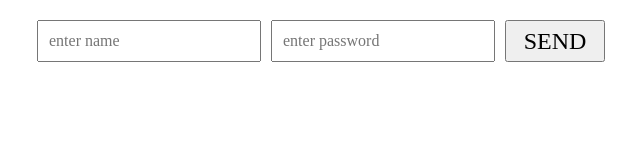
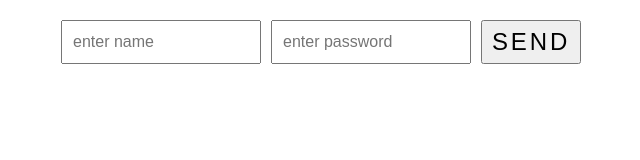
Before and after one commit to FLnhardt/backend-practice, a website: page frontend/index.html in a window 1280 px wide. Shown: the whole page, without its empty margins (319-959 px from the left). Drawn offline with Linux system fonts and the light colour scheme; files that its build step writes are made by us from their sources; no server answers; files whose address does not match are found by name; a web font is replaced by a local one.

Commit message:
more css & js

```diff
--- a/frontend/index.html
+++ b/frontend/index.html
@@ -7,6 +7,7 @@
 
   <link rel="stylesheet" href="public/css/style.css">
   <script src="public/js/script.js" defer></script>
+  <link href="https://fonts.googleapis.com/css2?family=Kalnia:wght@400;500;700&display=swap" rel="stylesheet">
 </head>
 <body>
   <div id="root"></div>
--- a/frontend/static/css/style.css
+++ b/frontend/static/css/style.css
@@ -7,6 +7,10 @@
 }
 
 /* --- HEADER START --- */
+
+html {
+  font-family: 'Rethink Sans', sans-serif;
+}
 
 header {
   display: flex;
@@ -19,9 +23,20 @@
   display: flex;
   flex-wrap: wrap;
   gap: 10px;
+  justify-content: center;
+}
+
+header form div {
+  display: flex;
+  flex-wrap: wrap;
+  gap: 10px;
+  justify-content: center;
 }
 
 header input {
+  width: 100%;
+  max-width: 200px;
+
   padding: 10px;
   font-size: 16px;
 }
@@ -29,8 +44,11 @@
 header button {
   width: 100px;
 
+  padding: 6px 0;
+
   text-transform: uppercase;
   font-size: 24px;
+  letter-spacing: 0.12em;
 }
 
 /* --- HEADER END --- */
--- a/frontend/static/js/script.js
+++ b/frontend/static/js/script.js
@@ -8,8 +8,10 @@ const skeleton = () => `
 
 const formComponent = () => `
   <form>
-    <input type="text" name="name" placeholder="enter name">
-    <input type="password" name="password" placeholder="enter password" required>
+    <div>
+      <input type="text" name="name" placeholder="enter name">
+      <input type="password" name="password" placeholder="enter password" required>
+    </div>
 
     <button>send</button>
   </form>
--- a/index.js
+++ b/index.js
@@ -123,6 +123,12 @@ app.post('/users/new-user', (req, res) => {
   })
 })
 
+app.delete('/users/delete', (req, res) => {
+console.log(req.body)
+
+res.json('ok')
+})
+
 /* elkezdi figyelni az adott portot a számítógépen (localhost vagy 127.0.0.1) */
 app.listen(port, () => {
   console.log(`Example app listening on port ${port}`)
```
Also changed, not shown: data/users.json (+8 -0 lines). Lines whose indentation alone changed are shown as unchanged.
